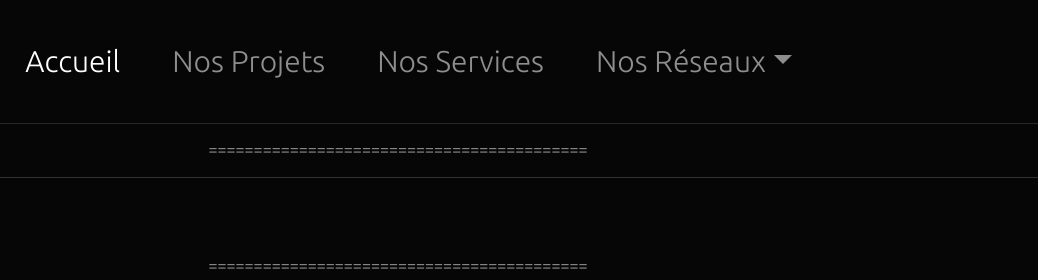
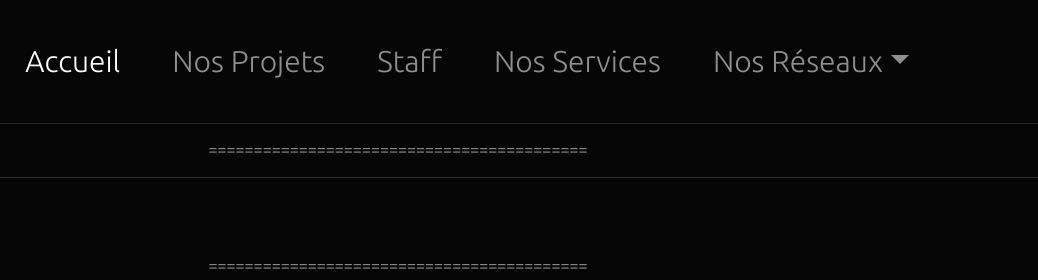
Before and after one commit to 444-Team/444-Team.github.io, a plain HTML site: page index.html in a window 1280 px wide. Shown: the top 280 px of the page, 242-1280 px from the left. Drawn offline with nearby package versions, Linux system fonts and the light colour scheme; a script that the page names is missing; a web font is replaced by a local one.

Commit message:
Update index.html

```diff
--- a/index.html
+++ b/index.html
@@ -58,6 +58,9 @@
                 </li>
                 <li class="nav-item">
                   <a class="nav-link" href="html/projet.html">Nos Projets</a>
+                </li>
+                <li class="nav-item">
+                  <a class="nav-link" href="team/index.html">Staff</a>
                 </li>
                 <li class="nav-item">
                   <a class="nav-link" href="html/services.html">Nos Services</a>
```
